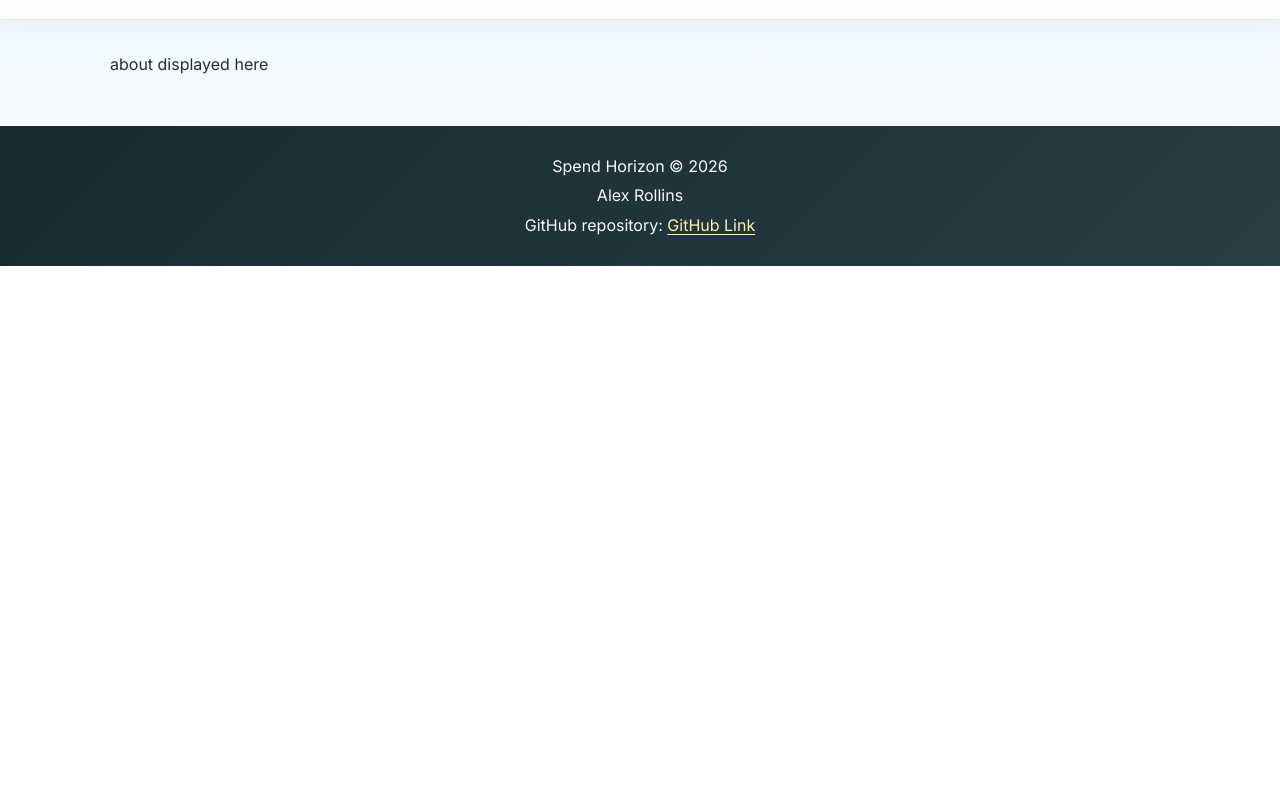
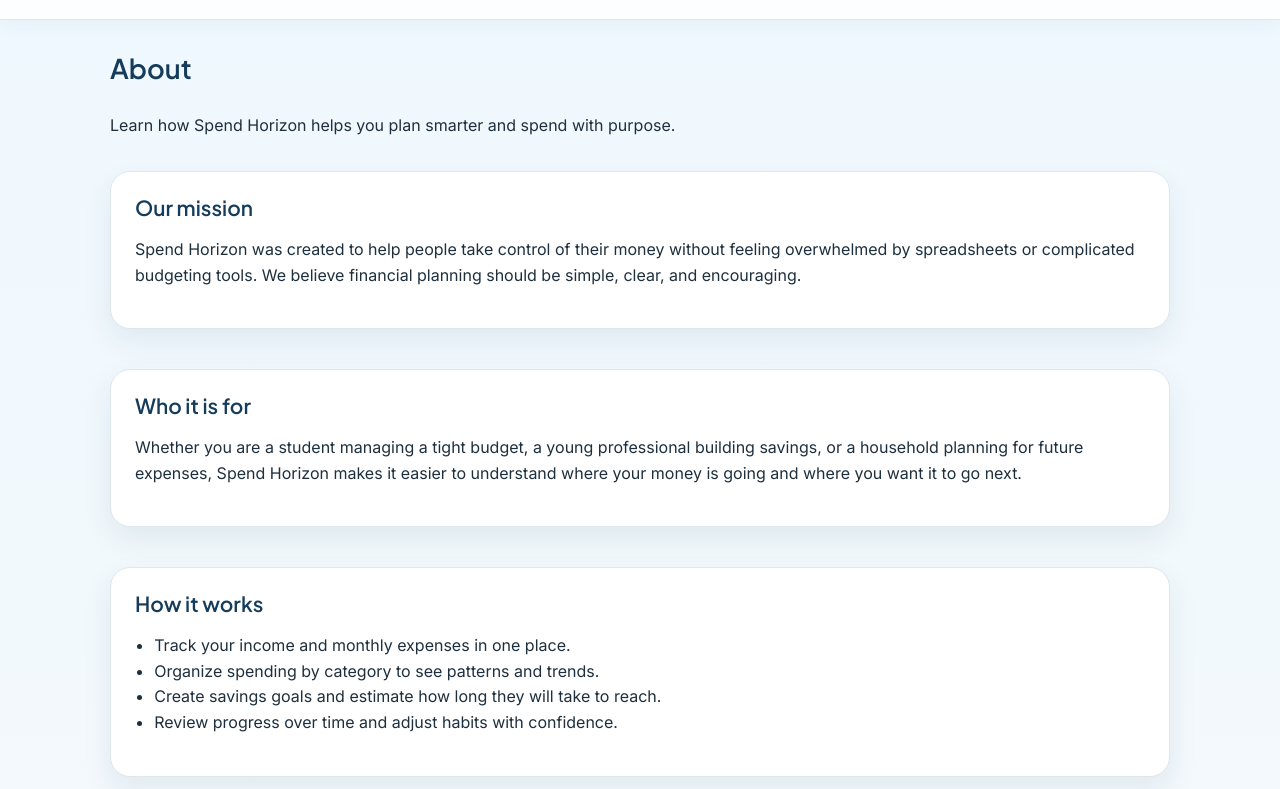
Before and after one commit to alexrollins2003-commits/2026startup, a React (Vite) app: page /about in a window 1280 px wide. Shown: the part 391-1180 px from the top of the page. Before the commit the page ends 800 px from the top, so only its background shows below. Built offline with nearby package versions, Linux system fonts and the light colour scheme.

Commit message:
Added the main to about.jsx

```diff
--- a/src/about/about.jsx
+++ b/src/about/about.jsx
@@ -2,8 +2,35 @@
 
 export function About() {
   return (
-    <main>
-      <div>about displayed here</div>
+    <main class="page-shell d-grid gap-3">
+      <h2>About</h2>
+      <p>Learn how Spend Horizon helps you plan smarter and spend with purpose.</p>
+
+      <section>
+        <h2>Our mission</h2>
+        <p>Spend Horizon was created to help people take control of their money without feeling overwhelmed by spreadsheets or complicated budgeting tools. We believe financial planning should be simple, clear, and encouraging.</p>
+      </section>
+
+      <section>
+        <h2>Who it is for</h2>
+        <p>Whether you are a student managing a tight budget, a young professional building savings, or a household planning for future expenses, Spend Horizon makes it easier to understand where your money is going and where you want it to go next.</p>
+      </section>
+
+      <section>
+        <h2>How it works</h2>
+        <ul class="feature-list">
+          <li>Track your income and monthly expenses in one place.</li>
+          <li>Organize spending by category to see patterns and trends.</li>
+          <li>Create savings goals and estimate how long they will take to reach.</li>
+          <li>Review progress over time and adjust habits with confidence.</li>
+        </ul>
+      </section>
+
+      <section>
+        <h2>Why it matters</h2>
+        <p>Budgeting is easier when you can see the full picture. Spend Horizon helps users plan for upcoming purchases, reduce stress, and build better long-term financial habits through clear insight and consistent progress tracking.</p>
+      </section>
+
     </main>
   );
 }
```
